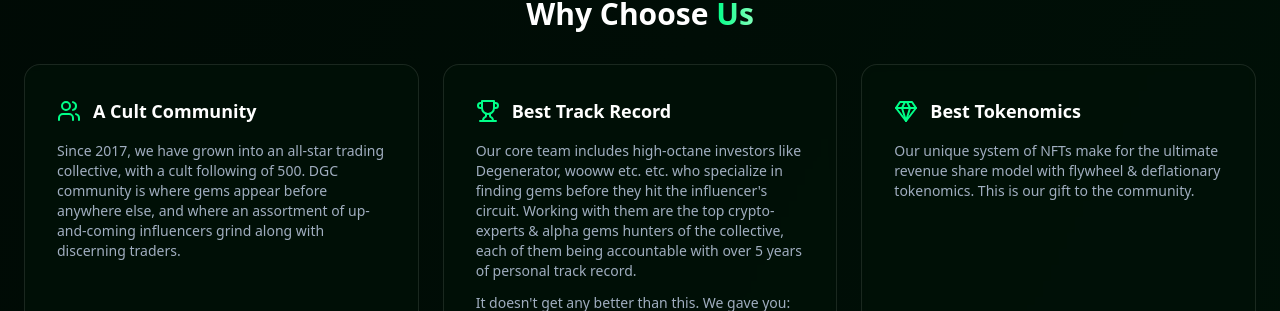
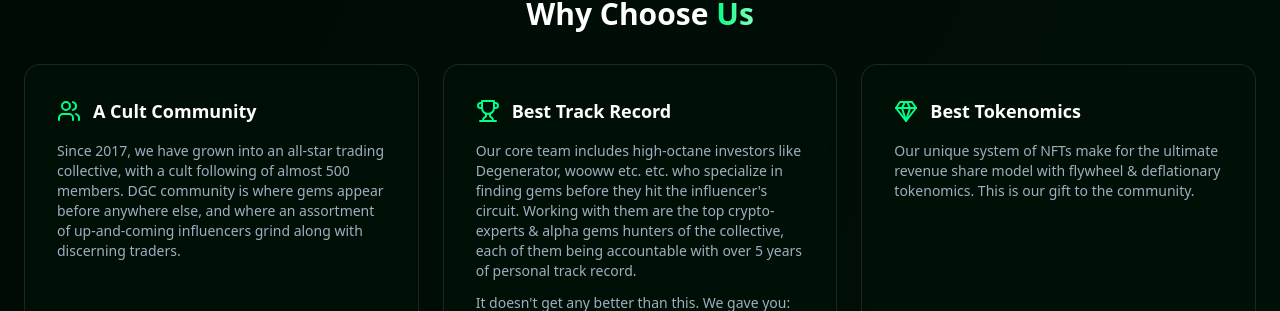
Before and after one commit to AutisticIntelligence1/degen-capital, a Next.js app: page / in a window 1280 px wide. Shown: the part 1114-1425 px from the top of the page. Built offline with nearby package versions, Linux system fonts and the light colour scheme.

Commit message:
Initial commit: C weasdite

```diff
--- a/src/app/page.tsx
+++ b/src/app/page.tsx
@@ -173,7 +173,7 @@ export default function DegenCapital() {
                 <h3 className="text-lg font-bold">A Cult Community</h3>
               </div>
               <p className="text-text-secondary text-sm">
-                Since 2017, we have grown into an all-star trading collective, with a cult following of 500.
+                Since 2017, we have grown into an all-star trading collective, with a cult following of almost 500 members.
                 DGC community is where gems appear before anywhere else, and where an assortment of up-and-coming
                 influencers grind along with discerning traders.
               </p>
```
